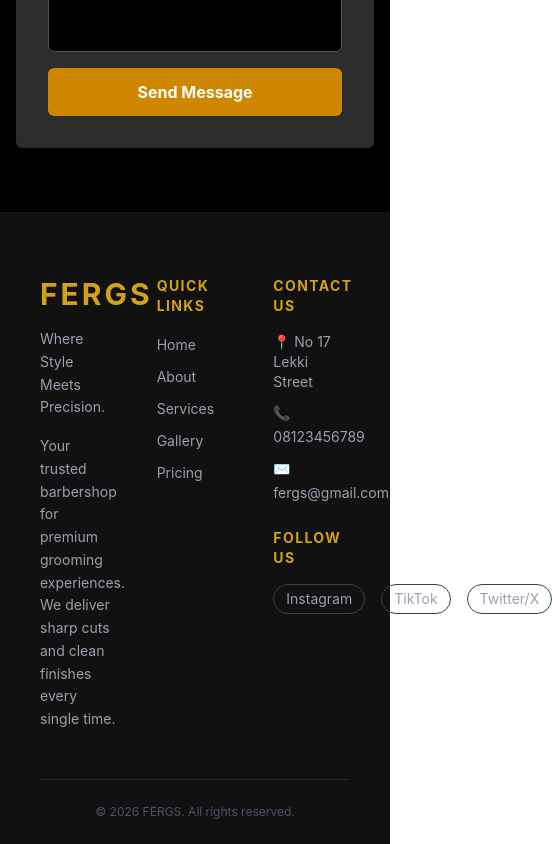
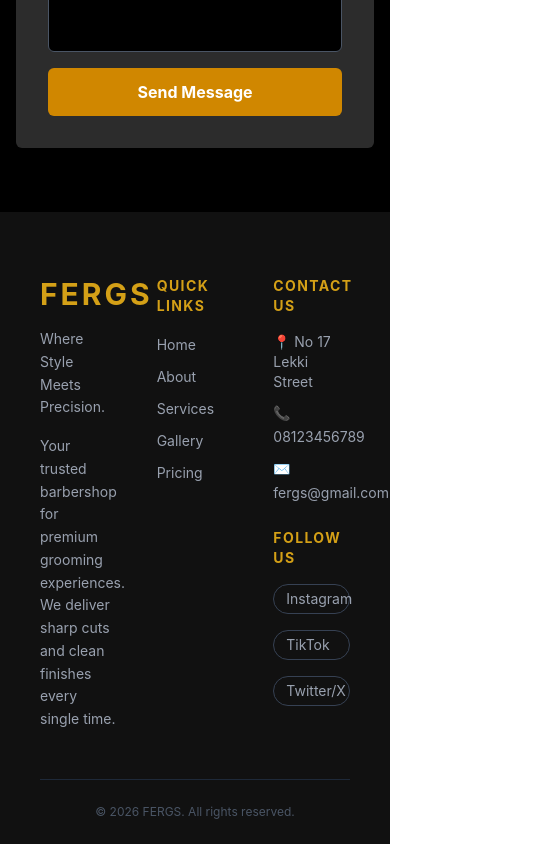
Before and after one commit to Oc-Paschal/BARBER-LANDING-PAGE, a React (Vite) app: page / in a window 390 px wide. Shown: the part 7180-8024 px from the top of the page, 552 px wide, since content can reach past the window. Built offline with nearby package versions, Linux system fonts and the light colour scheme.

Commit message:
fixed a footer bug

```diff
--- a/src/Component/Footer.jsx
+++ b/src/Component/Footer.jsx
@@ -63,7 +63,7 @@ const Footer = () => {
           <h2 className="text-[#D4A017] text-sm font-bold tracking-widest uppercase mt-2">
             Follow Us
           </h2>
-          <div className="flex gap-4">
+          <div className="flex flex-col sm:flex-row lg:flex-row gap-4">
             {socials.map((social) => (
               <a
                 key={social.id}
```
